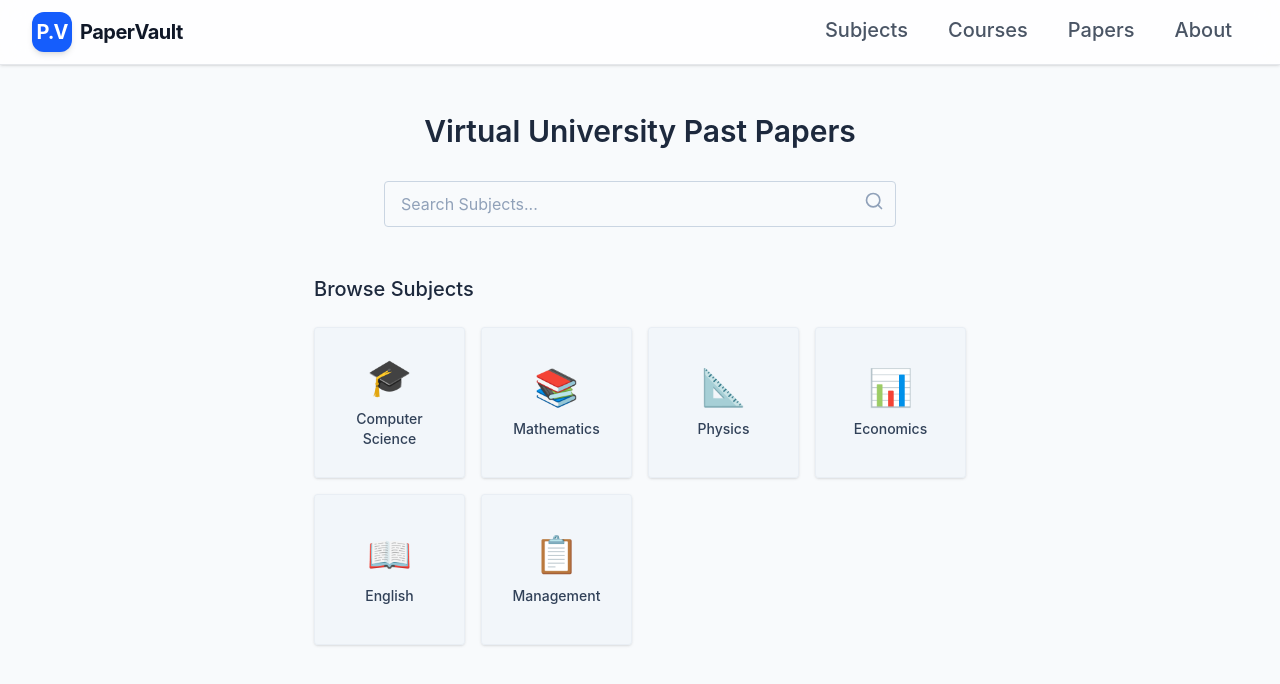
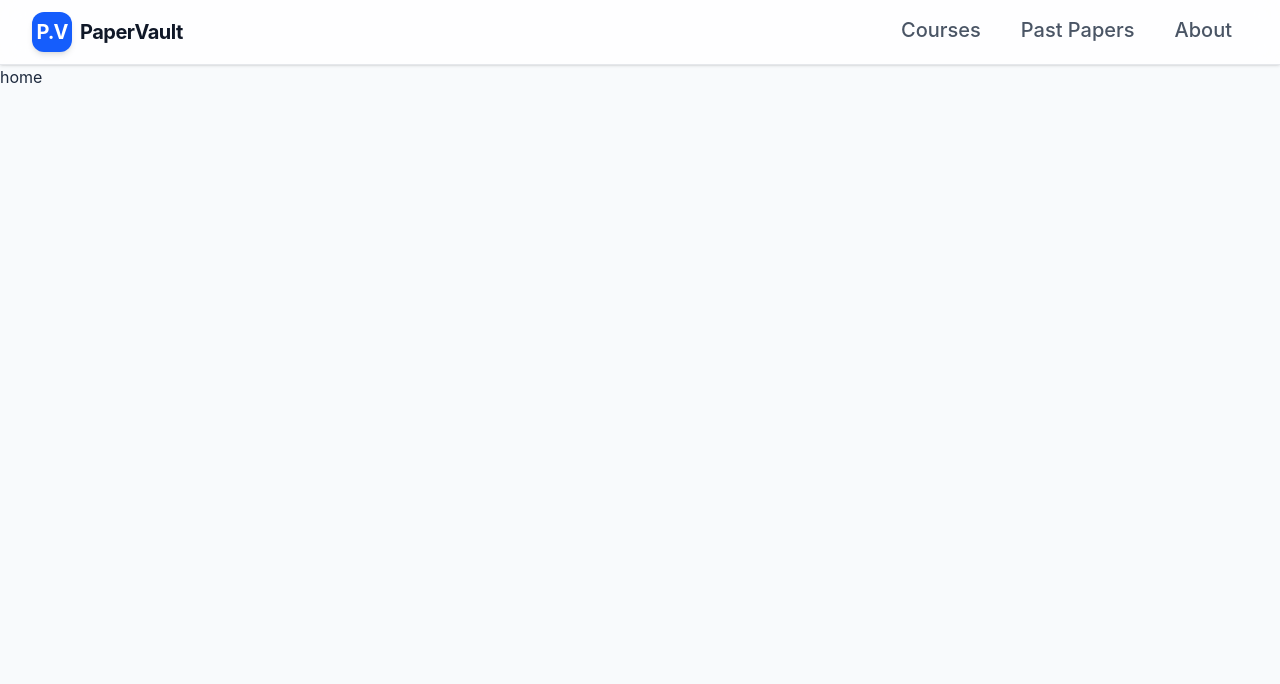
Before and after one commit to hamzaraftar/Pastpapers, a React app in the folder frontend/: page / in a window 1280 px wide. Shown: the top 684 px of the page. Built offline with nearby package versions, Linux system fonts and the light colour scheme; the HTML template or start-up script is replaced by a standard one.

Commit message:
about page is complete

```diff
--- a/frontend/src/App.jsx
+++ b/frontend/src/App.jsx
@@ -1,5 +1,5 @@
 import { BrowserRouter as Router, Routes, Route } from "react-router-dom";
-import SubjectsPage from "./pages/SubjectsPage";
+import Home from "./pages/Home";
 import CoursesPage from "./pages/CoursesPage";
 import PapersListPage from "./pages/PapersListPage";
 import PdfViewerPage from "./pages/PdfViewerPage";
@@ -9,11 +9,11 @@ function App() {
   return (
     <Router>
       <Routes>
-        <Route path="/" element={<SubjectsPage />} />
+        <Route path="/" element={<Home />} />
+        <Route path="/courses" element={<CoursesPage />} />
+        <Route path="/pastpapers" element={<PapersListPage />} />
         <Route path="/about" element={<About />} />
-        <Route path="/subjects/:subjectId" element={<CoursesPage />} />
-        <Route path="/subjects/:subjectId/courses/:courseId" element={<PapersListPage />} />
-        <Route path="/subjects/:subjectId/courses/:courseId/papers/:paperId" element={<PdfViewerPage />} />
+        <Route path="/pastpapers/:paperId" element={<PdfViewerPage />} />
       </Routes>
     </Router>
   );
--- a/frontend/src/components/Header.jsx
+++ b/frontend/src/components/Header.jsx
@@ -11,9 +11,9 @@ export default function Header() {
   };
 
   const navLinks = [
-    { name: "Subjects", path: "/subjects" },
+
     { name: "Courses", path: "/courses" },
-    { name: "Papers", path: "/papers" },
+    { name: "Past Papers", path: "/pastpapers" },
     { name: "About", path: "/about" },
   ];
 
--- a/frontend/src/components/Layout.jsx
+++ b/frontend/src/components/Layout.jsx
@@ -3,7 +3,7 @@ import Header from "./Header";
 export default function Layout({ children }) {
   return (
     <div className="min-h-screen bg-slate-50 text-slate-800 font-sans">
-      {/* <Header /> */}
+      <Header />
       {children}
     </div>
   );
--- a/frontend/src/pages/About.jsx
+++ b/frontend/src/pages/About.jsx
@@ -1,6 +1,7 @@
 import React from "react";
 import { Link } from "react-router-dom";
 import { GraduationCap, Target, Search, TrendingUp, BookOpen, ChevronRight } from "lucide-react";
+import Layout from "../components/Layout";
 
 export default function About() {
   const features = [
@@ -39,6 +40,7 @@ export default function About() {
   ];
 
   return (
+    <Layout>
     <div className="min-h-screen bg-gray-50/50">
       {/* Hero Section */}
       <div className="relative overflow-hidden bg-white border-b border-gray-100">
@@ -113,5 +115,6 @@ export default function About() {
         </div>
       </div>
     </div>
+    </Layout>
   );
 }
--- a/frontend/src/pages/CoursesPage.jsx
+++ b/frontend/src/pages/CoursesPage.jsx
@@ -1,49 +1,12 @@
-import { Link, useParams } from "react-router-dom";
-import Layout from "../components/Layout";
-import Header from "../components/Header";
-import Breadcrumbs from "../components/Breadcrumbs";
+import React from 'react'
+import Layout from '../components/Layout'
 
-const coursesData = {
-  cs: {
-    name: "Computer Science",
-    courses: [
-      { id: "cs101", title: "CS101 - Introduction to Programming" },
-      { id: "cs201", title: "CS201 - Data Structures" },
-      { id: "cs301", title: "CS301 - Database Systems" },
-      { id: "cs401", title: "CS401 - Operating Systems" },
-      { id: "cs501", title: "CS501 - Software Engineering" },
-    ],
-  },
-};
-
-export default function CoursesPage() {
-  const { subjectId } = useParams();
-  const data = coursesData[subjectId] || coursesData.cs; // Fallback to CS for demo
-
+function CoursesPage() {
   return (
     <Layout>
-      <Header />
-      <main className="max-w-[1126px] mx-auto px-6 py-10">
-        <h1 className="text-2xl font-semibold text-slate-800 mb-4">
-          {data.name} Courses
-        </h1>
+      <h1>courses</h1>
+    </Layout>
+  )
+}
 
-        <Breadcrumbs items={[{ label: data.name }]} />
-
-        <div className="w-full h-px bg-slate-200 mb-6"></div>
-
-        <div className="flex flex-col gap-3">
-          {data.courses.map((course) => (
-            <Link
-              key={course.id}
-              to={`/subjects/${subjectId}/courses/${course.id}`}
-              className="bg-[#115a9b] hover:bg-[#1a4975] transition-colors text-white rounded px-5 py-4 font-medium text-left shadow-sm"
-            >
-              {course.title}
-            </Link>
-          ))}
-        </div>
-      </main>
-    </Layout>
-  );
-}
+export default CoursesPage
--- /dev/null
+++ b/frontend/src/pages/Home.jsx
@@ -0,0 +1,13 @@
+
+import Layout from "../components/Layout";
+import Header from "../components/Header";
+
+
+export default function Home() {
+  return (
+    <Layout>
+      <h1>home</h1>
+
+    </Layout>
+  );
+}
--- a/frontend/src/pages/PapersListPage.jsx
+++ b/frontend/src/pages/PapersListPage.jsx
@@ -1,49 +1,10 @@
-import { Link, useParams } from "react-router-dom";
-import { ChevronRight } from "lucide-react";
 import Layout from "../components/Layout";
-import Header from "../components/Header";
-import Breadcrumbs from "../components/Breadcrumbs";
 
 export default function PapersListPage() {
-  const { subjectId, courseId } = useParams();
-
-  const mockPapers = [
-    { id: "final-2023", title: "CS101 Final Exam 2023" },
-    { id: "mid-2022", title: "CS101 Midterm 2022" },
-    { id: "final-2021", title: "CS101 Final Exam 2021" },
-    { id: "mid-2021", title: "CS101 Midterm 2021" },
-  ];
 
   return (
     <Layout>
-      <Header />
-      <main className="max-w-[1126px] mx-auto px-6 py-10">
-        <h1 className="text-2xl font-semibold text-slate-800 mb-4">
-          CS101 Past Papers
-        </h1>
-
-        <Breadcrumbs
-          items={[
-            { label: "Computer Science", path: "/subjects/cs" },
-            { label: "CS101" },
-          ]}
-        />
-
-        <div className="w-full h-px bg-slate-200 mb-6"></div>
-
-        <div className="flex flex-col gap-3">
-          {mockPapers.map((paper) => (
-            <Link
-              key={paper.id}
-              to={`/subjects/${subjectId}/courses/${courseId}/papers/${paper.id}`}
-              className="bg-slate-100 hover:bg-slate-200 transition-colors text-[#175b9f] font-semibold text-sm rounded py-3 px-5 flex justify-between items-center shadow-sm"
-            >
-              <span>{paper.title}</span>
-              <ChevronRight className="w-5 h-5 text-slate-400" />
-            </Link>
-          ))}
-        </div>
-      </main>
+      <h1>papers</h1>
     </Layout>
   );
 }
--- a/frontend/src/pages/SubjectsPage.jsx
+++ /dev/null
@@ -1,54 +0,0 @@
-import { Search } from "lucide-react";
-import { Link } from "react-router-dom";
-import Layout from "../components/Layout";
-import Header from "../components/Header";
-
-const subjects = [
-  { id: "cs", name: "Computer Science", icon: "🎓" },
-  { id: "math", name: "Mathematics", icon: "📚" },
-  { id: "physics", name: "Physics", icon: "📐" },
-  { id: "economics", name: "Economics", icon: "📊" },
-  { id: "english", name: "English", icon: "📖" },
-  { id: "management", name: "Management", icon: "📋" },
-];
-
-export default function SubjectsPage() {
-  return (
-    <Layout>
-      <Header />
-      <main className="max-w-[700px] mx-auto px-6 py-12">
-        <h1 className="text-3xl font-semibold text-slate-800 text-center mb-8">
-          Virtual University Past Papers
-        </h1>
-
-        <div className="relative mb-12 max-w-lg mx-auto">
-          <input
-            type="text"
-            placeholder="Search Subjects..."
-            className="w-full border border-slate-300 rounded focus:ring-2 focus:ring-blue-500 focus:border-blue-500 outline-none py-2.5 px-4 text-slate-700 placeholder-slate-400"
-          />
-          <Search className="absolute right-3 top-2.5 text-slate-400 w-5 h-5 cursor-pointer" />
-        </div>
-
-        <h2 className="text-xl font-medium text-slate-800 mb-6 text-left">
-          Browse Subjects
-        </h2>
-
-        <div className="grid grid-cols-2 sm:grid-cols-3 md:grid-cols-4 gap-4">
-          {subjects.map((sub) => (
-            <Link
-              key={sub.id}
-              to={`/subjects/${sub.id}`}
-              className="bg-slate-100/80 hover:bg-slate-200/80 transition-colors rounded border border-slate-200/60 p-6 flex flex-col items-center justify-center aspect-square shadow-sm"
-            >
-              <div className="text-4xl mb-3">{sub.icon}</div>
-              <span className="text-sm font-medium text-slate-700 text-center">
-                {sub.name}
-              </span>
-            </Link>
-          ))}
-        </div>
-      </main>
-    </Layout>
-  );
-}
```
